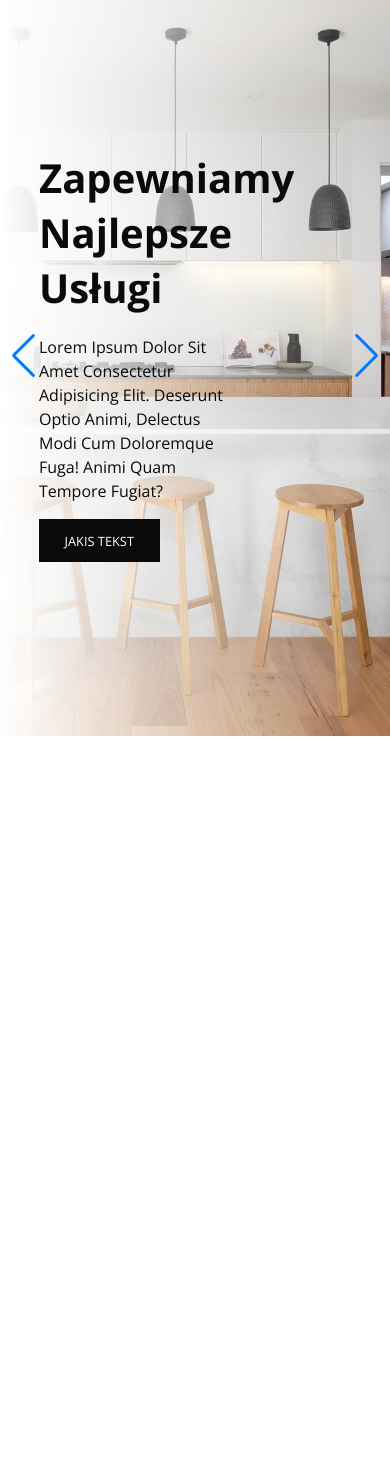
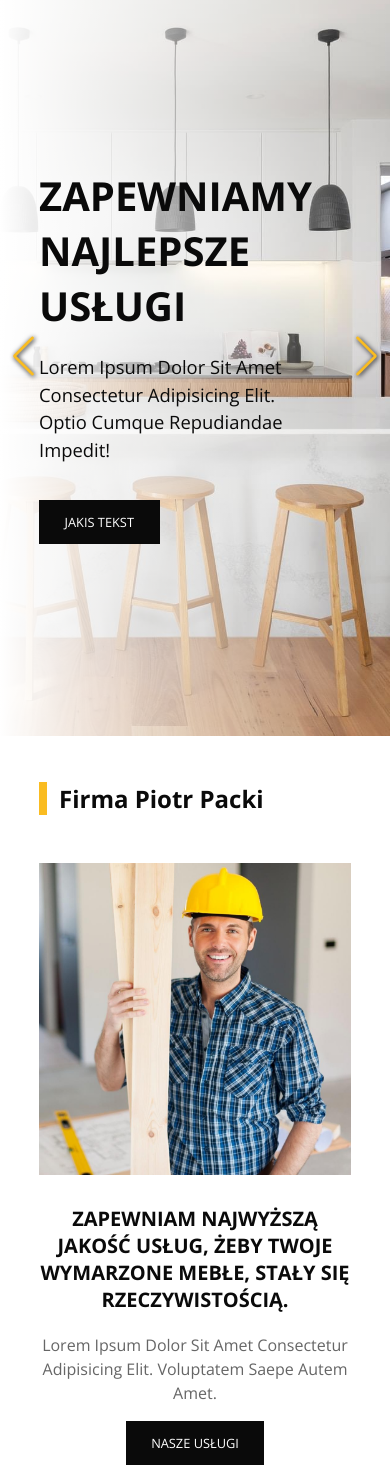
Before and after one commit to LukasGuziak/furnishing-firm-website, a website: page index.html in a window 390 px wide. Shown: the part 100-1568 px from the top of the page. Drawn offline with nearby package versions, Linux system fonts and the light colour scheme.

Commit message:
add about section part 1

```diff
--- a/index.html
+++ b/index.html
@@ -42,17 +42,17 @@
 
         </div>
 
+        <!-- header home section -->
 
-        <div class="home" id="home">
-            <div class="swiper mySwiper">
+        <div class="home swiper mySwiper" id="home">
 
             <div class="swiper-wrapper">
 
                 <div class="swiper-slide swiper-slide--one">
                     <div class="slide-text">
                         <h3 class="slide-text__title">Zapewniamy najlepsze usługi</h3>
-                            <p class="slide-text__text">Lorem ipsum dolor sit amet consectetur adipisicing elit. Deserunt
-                                optio animi, delectus modi cum doloremque fuga! Animi quam tempore fugiat?</p>
+                        <p class="slide-text__text">Lorem ipsum dolor sit amet consectetur adipisicing elit. Optio
+                            cumque repudiandae impedit!</p>
                         <a href="about" class="btn iccon"> Jakis tekst</a>
                     </div>
                 </div>
@@ -60,8 +60,8 @@
                 <div class="swiper-slide swiper-slide--two">
                     <div class="slide-text">
                         <h3 class="slide-text__title">Spełnij swoje marzenia</h3>
-                            <p class="slide-text__text">Lorem ipsum dolor sit amet consectetur adipisicing elit. Deserunt
-                                optio animi, delectus modi cum doloremque fuga! Animi quam tempore fugiat?</p>
+                        <p class="slide-text__text">Lorem ipsum dolor sit amet consectetur adipisicing elit. Consequatur
+                            nisi odit eos!</p>
                         <a href="about" class="btn"> Jakis tekst</a>
                     </div>
                 </div>
@@ -69,8 +69,8 @@
                 <div class="swiper-slide swiper-slide--three">
                     <div class="slide-text">
                         <h3 class="slide-text__title">Od projektu po realizację</h3>
-                            <p class="slide-text__text">Lorem ipsum dolor sit amet consectetur adipisicing elit. Deserunt
-                                optio animi, delectus modi cum doloremque fuga! Animi quam tempore fugiat?</p>
+                        <p class="slide-text__text">Lorem ipsum dolor sit amet consectetur adipisicing elit. Voluptatem
+                            saepe autem amet.</p>
                         <a href="about" class="btn"> Jakis tekst</a>
                     </div>
                 </div>
@@ -81,10 +81,30 @@
 
 
         </div>
+    </header>
+
+    <!-- about section -->
+
+    <div class="about section" id="about">
+
+        <h1 class="heading">firma Piotr Packi</h1>
+
+        <div class="about-box">
+
+            <div class="about-img">
+                <img src="../dist/img/piotrL.jpg" alt="">
+            </div>
+
+            <div class="about-text">
+                <h3 class="about-text__title">Zapewniam najwyższą jakość usług, żeby Twoje wymarzone mebłe, stały się rzeczywistością.</h3>
+                <p class="about-text__text">Lorem ipsum dolor sit amet consectetur adipisicing elit. Voluptatem
+                    saepe autem amet.</p>
+                <a href="about" class="btn">Nasze usługi</a>
+            </div>
 
         </div>
 
-    </header>
+    </div>
 
 
 
--- a/src/sass/main.scss
+++ b/src/sass/main.scss
@@ -47,6 +47,12 @@ body {
 		background: var(--yellow);
 		color: var(--black);
 	}
+}
+.heading {
+	margin-bottom: 2em;
+	@include titleText(3rem);
+	border-left: 1rem solid var(--yellow);
+	padding-left: 0.5em;
 }
 
 //---------------------
@@ -104,10 +110,10 @@ body {
 	}
 }
 
-.swiper {
+.home {
 	height: 90vh;
 	z-index: 10;
-}
+
 	.swiper-slide--one {
 		background: url(../img/heroL.jpg);
 	}
@@ -125,7 +131,9 @@ body {
 		background-position: center;
 		justify-content: flex-start;
 		align-items: center;
-
+		&--three {
+			background-position: center right;
+		}
 		&::before {
 			content: '';
 			position: absolute;
@@ -137,17 +145,63 @@ body {
 		}
 
 		.slide-text {
+			z-index: 10;
+			width: 45%;
 			margin: 10%;
-		z-index: 10;
-		width: 50%;
 			&__title {
 				@include titleText(5rem);
 				margin-bottom: 0.5em;
+				text-transform: uppercase;
+			}
+			&__text {
+				@include graphText(2.3rem);
+				color: var(--black);
+				margin-bottom: 2em;
+			}
+		}
+	}
+	.swiper-button-next,
+	.swiper-button-prev {
+		color: var(--yellow);
+		text-shadow: 1px 1px 5px black;
+		&::after {
+			font-size: 5rem;
+		}
+	}
+}
+
+//---------------------
+//-------ABAUT--------
+//---------------------
+
+.about {
+	padding: 3em 10%;
+
+	.about-box {
+		display: flex;
+		flex-wrap: wrap;
+		flex-direction: row;
+		justify-content: space-between;
+
+		.about-img {
+			width: 48%;
+			margin-bottom: 2em;
+			img {
+				width: 100%;
+				max-width: 1000px;
+			}
+		}
+		.about-text {
+			width: 48%;
+			&__title {
+				@include titleText(2.5rem);
+				margin-bottom: 1em;
+				text-transform: uppercase;
 			}
 			&__text {
 				@include graphText(2rem);
-			color: var(--black);
 				margin-bottom: 1em;
+			}
 		}
 	}
 }
@@ -203,21 +257,70 @@ body {
 			}
 		}
 	}
+	.home {
+		.swiper-slide {
+			.slide-text {
+				width: 70%;
+			}
+		}
+	}
 }
 
 @media (max-width: 767px) {
 	html {
 		font-size: 55%;
 	}
+
+	//**********header section************
+	.about {
+		.about-box {
+			.about-img {
+				width: 100%;
+			}
+			.about-text {
+				width: 100%;
+				text-align: center;
+				&__title {
+				}
+				&__text {
+				}
+			}
+		}
+	}
 }
 
 @media (max-width: 575px) {
 	html {
 		font-size: 50%;
+	}g
+	.home {
+		// .swiper-slide--one {
+		// 	background: cover center url(../img/heroL.jpg);
+		// }
+		// .swiper-slide--two {
+		// 	background: cover center url(../img/heroL3.jpg);
+		// }
+		// .swiper-slide--three {
+		// 	background: cover center right url(../img/heroL2.jpg);
+		// }
+
+		.swiper-slide {
+			.slide-text {
+				width: 100%;
+				text-align: center;
+				&__title {
+					margin: 2%;
 				}
-
-	.header {
-		// background-image: url('../img/heroS2.jpg');
+			}
+		}
+		.swiper-button-next,
+		.swiper-button-prev {
+			color: var(--yellow);
+			text-shadow: 1px 1px 5px black;
+			&::after {
+				font-size: 4rem;
+			}
+		}
 	}
 }
 
```
Also changed, not shown: dist/css/main.min.css, dist/img/homeL — kopia.jpg (added), dist/img/piotrL.jpg (added), src/img/piotrL.jpg (added), 1 other file. Lines whose indentation alone changed are shown as unchanged.
